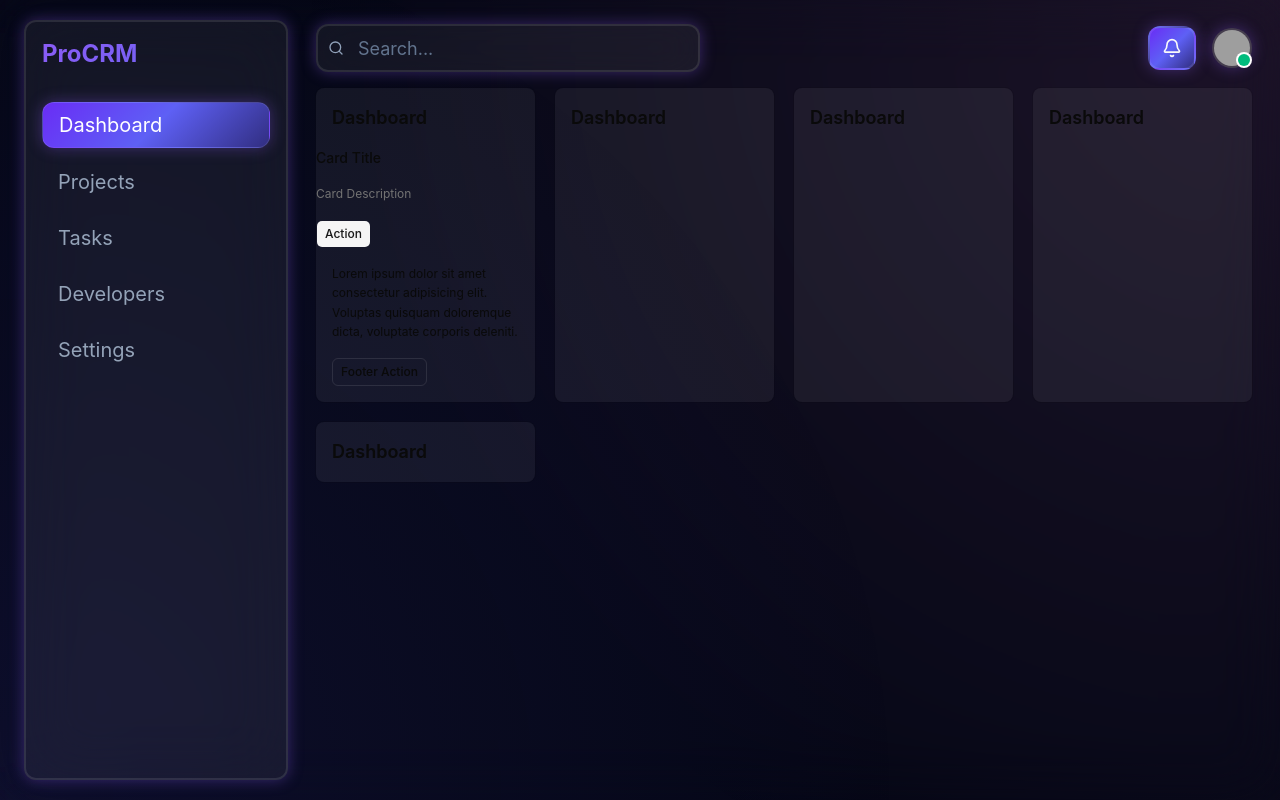
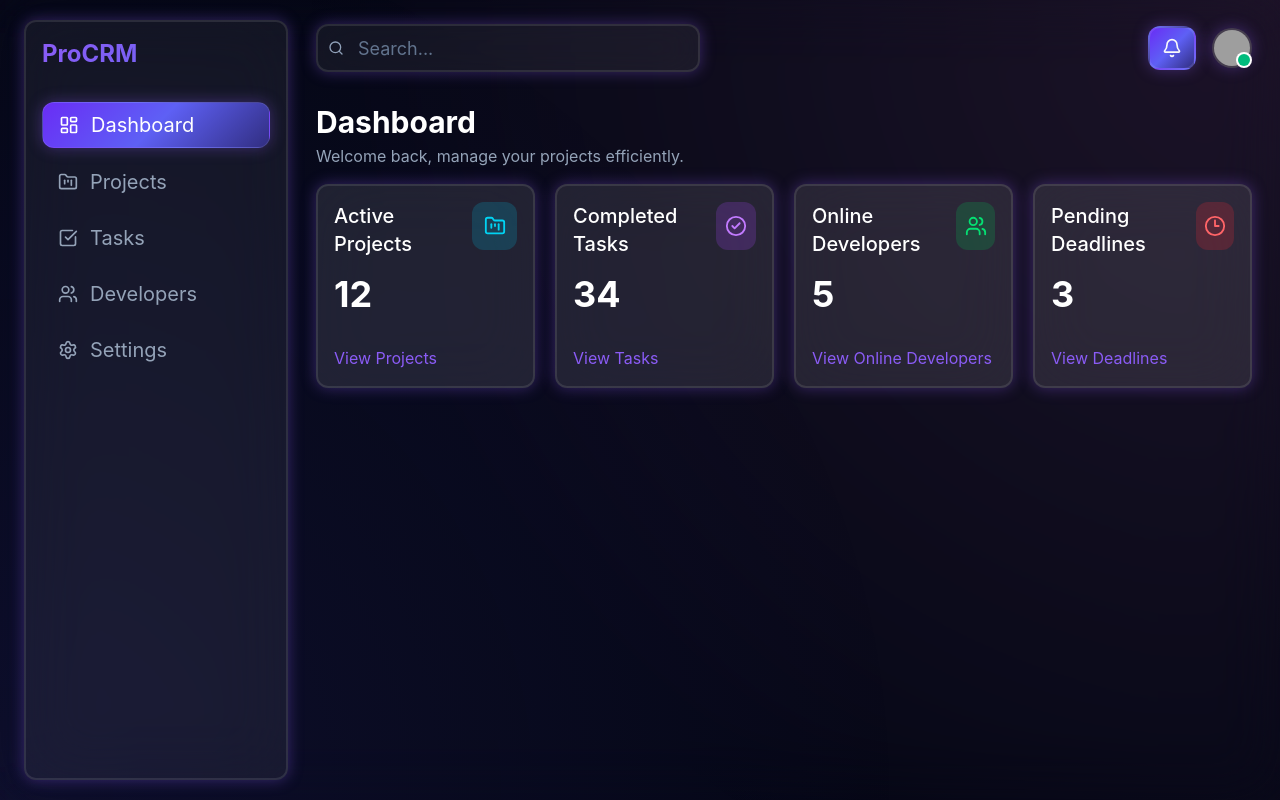
Before and after one commit to qosimovdev/procrm, a React (Vite) app: page /dashboard in a window 1280 px wide. Built offline with nearby package versions, Linux system fonts and the light colour scheme; grey boxes are pictures that could not be loaded.

Commit message:
dashboard top card and sidebar icon add

```diff
--- a/index.html
+++ b/index.html
@@ -5,6 +5,10 @@
   <meta charset="UTF-8" />
   <link rel="icon" type="image/svg+xml" href="/favicon.svg" />
   <meta name="viewport" content="width=device-width, initial-scale=1.0" />
+  <meta name="description" content="ProCRM - Your Ultimate Project Management Solution" />
+  <meta name="keywords"
+    content="ProCRM, project management, task tracking, team collaboration, productivity, project planning, project tracking, project organization" />
+  <meta name="author" content="Ibrohim Qosimov" />
   <title>procrm</title>
 </head>
 
--- a/src/components/layout/Header/Header.jsx
+++ b/src/components/layout/Header/Header.jsx
@@ -84,7 +84,7 @@ function Header() {
               <DropdownMenuSeparator />
               <DropdownMenuItem
                 asChild
-                className="h-10 cursor-pointer hover:bg-primary/50"
+                className="h-10 cursor-pointer text-text-secondary hover:bg-primary/50 hover:text-text-primary"
               >
                 <NavLink to="/profile">
                   <User className="size-4" />
@@ -93,7 +93,7 @@ function Header() {
               </DropdownMenuItem>
               <DropdownMenuItem
                 asChild
-                className="h-10 cursor-pointer hover:bg-primary/50"
+                className="h-10 cursor-pointer text-text-secondary hover:bg-primary/50 hover:text-text-primary"
               >
                 <NavLink to="/settings">
                   <Settings className="size-4" />
@@ -104,7 +104,7 @@ function Header() {
               <DropdownMenuItem
                 asChild
                 variant="destructive"
-                className="h-10 cursor-pointer hover:bg-destructive/50"
+                className="h-10 cursor-pointer hover:bg-destructive/50 text-destructive"
               >
                 <NavLink to="/logout">
                   <LogOut className="size-4" />
--- a/src/components/layout/Sidebar/Sidebar.jsx
+++ b/src/components/layout/Sidebar/Sidebar.jsx
@@ -1,17 +1,29 @@
 import { NavLink } from "react-router-dom";
+import {
+  LayoutDashboard,
+  FolderKanban,
+  CheckSquare,
+  Users,
+  Settings,
+} from "lucide-react";
 
 function Sidebar() {
   const links = [
-    { name: "Dashboard", path: "/dashboard" },
-    { name: "Projects", path: "/projects" },
-    { name: "Tasks", path: "/tasks" },
-    { name: "Developers", path: "/developers" },
-    { name: "Settings", path: "/settings" },
+    { name: "Dashboard", icon: LayoutDashboard, path: "/dashboard" },
+    { name: "Projects", icon: FolderKanban, path: "/projects" },
+    { name: "Tasks", icon: CheckSquare, path: "/tasks" },
+    { name: "Developers", icon: Users, path: "/developers" },
+    { name: "Settings", icon: Settings, path: "/settings" },
   ];
 
   return (
     <aside className="w-66 min-h-full glass rounded-xl p-4 m-6 my-5 mr-0 shadow-purple">
-      <h1 className="text-gradient text-2xl font-bold mb-8">ProCRM</h1>
+      <h1 className="hidden md:block text-gradient text-2xl font-bold mb-8">
+        ProCRM
+      </h1>
+      <h1 className="block md:hidden text-gradient text-2xl font-bold mb-8">
+        PC
+      </h1>
       <ul className="space-y-3">
         {links.map((link) => (
           <li key={link.path}>
@@ -29,7 +41,8 @@ function Sidebar() {
               `
               }
             >
-              {link.name}
+              <link.icon size={20} />
+              <span className="ml-3 hidden md:block">{link.name}</span>
             </NavLink>
           </li>
         ))}
--- a/src/components/ui/avatar.jsx
+++ b/src/components/ui/avatar.jsx
@@ -19,6 +19,7 @@ function AvatarImage({ className, ...props }) {
   return (
     <AvatarPrimitive.Image
       data-slot="avatar-image"
+      alt={{ ...props }}
       className={cn(
         "aspect-square size-full rounded-full object-cover",
         className,
--- a/src/pages/client/Dashboard.jsx
+++ b/src/pages/client/Dashboard.jsx
@@ -1,59 +1,102 @@
-import { Button } from "@/components/ui/button";
+import { FolderKanban, CheckCircle2, Users, Clock3 } from "lucide-react";
+import { useNavigate } from "react-router-dom";
 import {
   Card,
   CardHeader,
-  CardAction,
   CardContent,
-  CardFooter,
   CardTitle,
   CardDescription,
 } from "../../components/ui/card";
 
 function Dashboard() {
+  const data = [
+    {
+      title: "Active Projects",
+      count: 12,
+      action: "View Projects",
+      icon: FolderKanban,
+      route: "/dashboard/active-projects",
+      color: "bg-cyan-500/20 text-cyan-400",
+    },
+    {
+      title: "Completed Tasks",
+      count: 34,
+      action: "View Tasks",
+      icon: CheckCircle2,
+      route: "/dashboard/completed-tasks",
+      color: "bg-purple-500/20 text-purple-400",
+    },
+    {
+      title: "Online Developers",
+      count: 5,
+      action: "View Online Developers",
+      icon: Users,
+      route: "/dashboard/online-developers",
+      color: "bg-green-500/20 text-green-400",
+    },
+    {
+      title: "Pending Deadlines",
+      count: 3,
+      action: "View Deadlines",
+      icon: Clock3,
+      route: "/dashboard/pending-deadlines",
+      color: "bg-red-500/20 text-red-400",
+    },
+  ];
+
+  const navigate = useNavigate();
+
   return (
-    <>
-      <div className="grid grid-cols-4 gap-5">
-        <Card>
-          <CardHeader>
-            <h3 className="text-lg font-semibold">Dashboard</h3>
-          </CardHeader>
-          <CardTitle>Card Title</CardTitle>
-          <CardDescription>Card Description</CardDescription>
-          <CardAction>
-            <Button variant="secondary">Action</Button>
-          </CardAction>
-          <CardContent>
-            <p>
-              Lorem ipsum dolor sit amet consectetur adipisicing elit. Voluptas
-              quisquam doloremque dicta, voluptate corporis deleniti.
-            </p>
-          </CardContent>
-          <CardFooter>
-            <Button variant="outline">Footer Action</Button>
-          </CardFooter>
-        </Card>
-        <Card>
-          <CardHeader>
-            <h3 className="text-lg font-semibold">Dashboard</h3>
-          </CardHeader>
-        </Card>
-        <Card>
-          <CardHeader>
-            <h3 className="text-lg font-semibold">Dashboard</h3>
-          </CardHeader>
-        </Card>
-        <Card>
-          <CardHeader>
-            <h3 className="text-lg font-semibold">Dashboard</h3>
-          </CardHeader>
-        </Card>
-        <Card>
-          <CardHeader>
-            <h3 className="text-lg font-semibold">Dashboard</h3>
-          </CardHeader>
-        </Card>
+    <section>
+      <div className="my-4">
+        <h1 className="text-3xl font-bold text-text-primary">Dashboard</h1>
+        <p className="text-text-secondary mt-1">
+          Welcome back, manage your projects efficiently.
+        </p>
       </div>
-    </>
+      <div className="grid grid-cols-1 gap-5 md:grid-cols-2 lg:grid-cols-4">
+        {data.map((item, index) => {
+          const Icon = item.icon;
+          return (
+            <Card
+              key={index}
+              className="
+                glass-strong rounded-xl min-h-44 hover:border-purple-500/30 transition-all text-primary shadow-purple"
+            >
+              <CardHeader className="flex flex-row items-start justify-between">
+                <div>
+                  <CardTitle className="text-xl text-text-primary font-medium">
+                    {item.title}
+                  </CardTitle>
+
+                  <CardDescription className="text-4xl font-bold text-white mt-4">
+                    {item.count}
+                  </CardDescription>
+                </div>
+
+                <div
+                  className={`
+                    w-12 h-12 rounded-xl
+                    flex items-center justify-center
+                    ${item.color}
+                  `}
+                >
+                  <Icon size={22} />
+                </div>
+              </CardHeader>
+              <CardContent>
+                <p
+                  className="text-base text-text-primary-light mt-4 cursor-pointer hover:text-purple-300 transition"
+                  onClick={() => navigate(item.route)}
+                >
+                  {item.action}
+                </p>
+              </CardContent>
+            </Card>
+          );
+        })}
+      </div>
+    </section>
   );
 }
 
--- a/src/routes/AppRouter.jsx
+++ b/src/routes/AppRouter.jsx
@@ -1,16 +1,19 @@
-import { Route, Routes } from "react-router-dom";
-import Dashboard from "../pages/client/Dashboard";
-import Projects from "../pages/client/Projects";
-import Tasks from "../pages/client/Tasks";
-import Developers from "../pages/client/Developers";
-import Setting from "../pages/client/Setting";
-import Profile from "../pages/client/Profile";
+import { Navigate, Route, Routes } from "react-router-dom";
+import { lazy, Suspense } from "react";
+const Dashboard = lazy(() => import("../pages/client/Dashboard"));
+const Projects = lazy(() => import("../pages/client/Projects"));
+const Tasks = lazy(() => import("../pages/client/Tasks"));
+const Developers = lazy(() => import("../pages/client/Developers"));
+const Setting = lazy(() => import("../pages/client/Setting"));
+const Profile = lazy(() => import("../pages/client/Profile"));
+
 function AppRouter() {
   return (
     <>
+      <Suspense fallback={<div>Loading...</div>} />
       <Routes>
-        <Route path="/*" element={<Dashboard />} />
-        <Route path="/dashboard" element={<Dashboard />} />
+        <Route path="/" element={<Navigate to="/dashboard" replace />} />
+        <Route path="/dashboard/*" element={<Dashboard />} />
         <Route path="/projects" element={<Projects />} />
         <Route path="/tasks" element={<Tasks />} />
         <Route path="/developers" element={<Developers />} />
@@ -18,6 +21,7 @@ function AppRouter() {
         <Route path="/profile" element={<Profile />} />
         <Route path="*" element={"404 Not Found"} />
       </Routes>
+      <Suspense />
     </>
   );
 }
```
Also changed, not shown: public/robots.txt (added).
